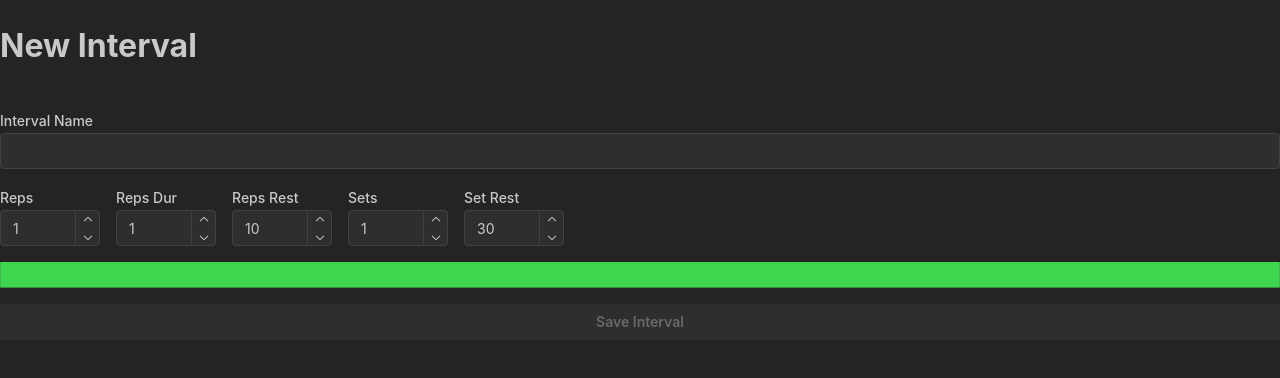
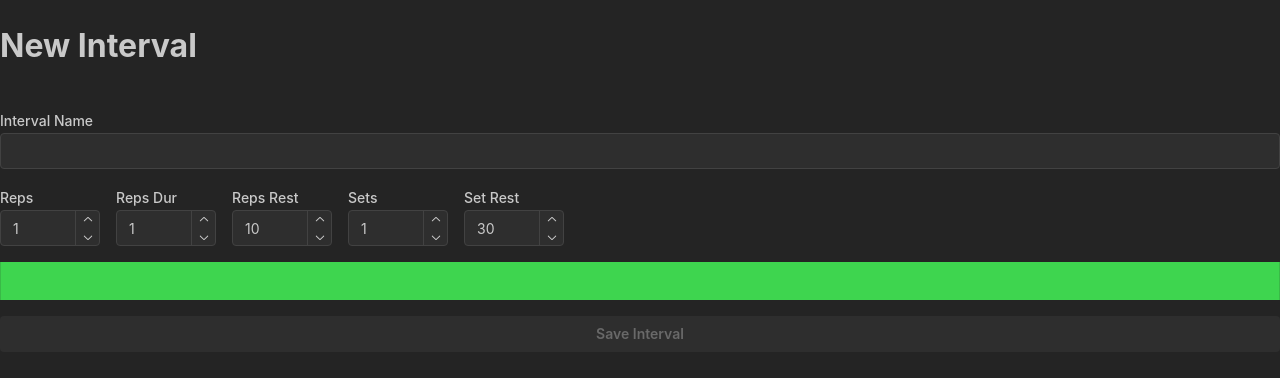
Before and after one commit to markkorput/pump, a Next.js app: page /intervals/new in a window 1280 px wide. Shown: the top 378 px of the page. Built offline with nearby package versions, Linux system fonts and the light colour scheme.

Commit message:
Show zoomed sections bar on current set

```diff
--- a/app/components/intervals/IntervalForm.tsx
+++ b/app/components/intervals/IntervalForm.tsx
@@ -2,7 +2,8 @@ import { useEffect, useState } from "react";
 import { NumberInput, Group, Stack, TextInput, Button } from "@mantine/core";
 import { merge, cloneDeep } from "lodash";
 import { IntervalDefinition } from "./types";
-import IntervalBar from "./IntervalBar";
+import SectionsBar from "./SectionsBar";
+import useIntervalSections from "./useIntervalSections";
 
 export type IntervalFormValues = Omit<IntervalDefinition, "id">;
 
@@ -36,6 +37,10 @@ export const IntervalForm = ({
       interval,
     ),
   );
+
+  const { sections } = useIntervalSections({
+    interval: current,
+  });
 
   // trigger onChange option when current changes
   useEffect(() => {
@@ -104,7 +109,7 @@ export const IntervalForm = ({
         />
       </Group>
 
-      {bar && <IntervalBar interval={current} width={1000} height={20} />}
+      {bar && <SectionsBar sections={sections} />}
 
       <Button
         onClick={() => onSubmit?.(current)}
--- a/app/components/intervals/IntervalBar.tsx
+++ b/app/components/intervals/SectionsBar.tsx
@@ -1,7 +1,6 @@
 import { useMemo } from "react";
 import { sumBy } from "lodash";
-import { IntervalValues } from "./types";
-import { totalDuration, toSections } from "./helpers";
+import { IntervalSection } from "./types";
 
 const barStyles = {
   display: "block",
@@ -17,29 +16,21 @@ const colors = {
   progress: "#00000055",
 };
 
-interface IntervalBarProps {
-  interval: IntervalValues;
+interface SectionsBarProps {
+  sections: IntervalSection[];
   progress?: number;
-  time?: number;
   width?: number;
   height?: number;
 }
 
-const IntervalBar = ({
-  interval,
-  time,
+const SectionsBar = ({
+  sections,
   progress,
   width = 100,
   height = 3,
-}: IntervalBarProps) => {
-  const ttl = totalDuration(interval);
-
-  if (time && !progress) {
-    progress = time / ttl;
-  }
-
+}: SectionsBarProps) => {
   const barSections = useMemo(() => {
-    const sections = toSections(interval);
+    const ttl = sumBy(sections, "duration");
 
     return sections.map((section, idx) => (
       <rect
@@ -51,7 +42,7 @@ const IntervalBar = ({
         fill={idx % 2 ? colors.active : colors.rest}
       />
     ));
-  }, [interval, ttl, width, height]);
+  }, [sections, width, height]);
 
   return (
     <svg
@@ -73,4 +64,4 @@ const IntervalBar = ({
   );
 };
 
-export default IntervalBar;
+export default SectionsBar;
--- a/app/components/intervals/helpers.tsx
+++ b/app/components/intervals/helpers.tsx
@@ -9,7 +9,22 @@ export function totalDuration(interval: IntervalValues): number {
   );
 }
 
+export function toSetSections(interval: IntervalValues): IntervalSection[] {
+  // map reps
+  return Array.from({ length: interval.reps.amount }).flatMap((__, idx) => [
+    // unless this is the first rep...
+    ...(idx === 0
+      ? []
+      : // insert a rest
+        [{ duration: interval.reps.rest, type: "rest" as SectionType }]),
+    // rep
+    { duration: interval.reps.duration, type: "rep" as SectionType },
+  ]);
+}
+
 export function toSections(interval: IntervalValues): IntervalSection[] {
+  const setSections = toSetSections(interval);
+
   // sets
   return Array.from({ length: interval.sets.amount }).flatMap((_, setIdx) => [
     // unless this is the first set...
@@ -17,16 +32,7 @@ export function toSections(interval: IntervalValues): IntervalSection[] {
       ? []
       : // ...insert a rest
         [{ duration: interval.sets.rest, type: "rest" as SectionType }]),
-    // map reps
-    ...Array.from({ length: interval.reps.amount }).flatMap((__, idx) => [
-      // unless this is the first rep...
-      ...(idx === 0
-        ? []
-        : // insert a rest
-          [{ duration: interval.reps.rest, type: "rest" as SectionType }]),
-      // rep
-      { duration: interval.reps.duration, type: "rep" as SectionType },
-    ]),
+    ...setSections,
   ]);
 }
 
--- /dev/null
+++ b/app/components/intervals/useIntervalSections.ts
@@ -0,0 +1,59 @@
+import { useMemo } from "react";
+import { clamp } from "lodash";
+import { IntervalValues } from "./types";
+import {
+  totalDuration,
+  toSections,
+  toSetSections,
+  getSetDuration,
+} from "./helpers";
+
+interface IntervalBarProps {
+  interval?: IntervalValues;
+  time?: number;
+  zoomSet?: number;
+}
+
+export const useIntervalSection = ({
+  interval,
+  time,
+  zoomSet,
+}: IntervalBarProps) => {
+  const ttl = useMemo(
+    () =>
+      zoomSet !== undefined
+        ? interval
+          ? getSetDuration(interval)
+          : 0.0
+        : interval
+          ? totalDuration(interval)
+          : 0.0,
+    [interval, zoomSet],
+  );
+
+  const percent = useMemo(() => {
+    if (!time) return undefined;
+
+    if (zoomSet === undefined) {
+      return time / ttl;
+    }
+
+    const start = ttl * zoomSet;
+    return clamp((time || 0.0) - start, 0.0, ttl) / ttl;
+  }, [time, zoomSet, ttl]);
+
+  const sections = useMemo(() => {
+    return interval
+      ? zoomSet !== undefined
+        ? toSetSections(interval)
+        : toSections(interval)
+      : [];
+  }, [interval, zoomSet]);
+
+  return {
+    sections,
+    progress: percent,
+  };
+};
+
+export default useIntervalSection;
```
Also changed, not shown: pages/intervals/show.tsx (+20 -8 lines).
